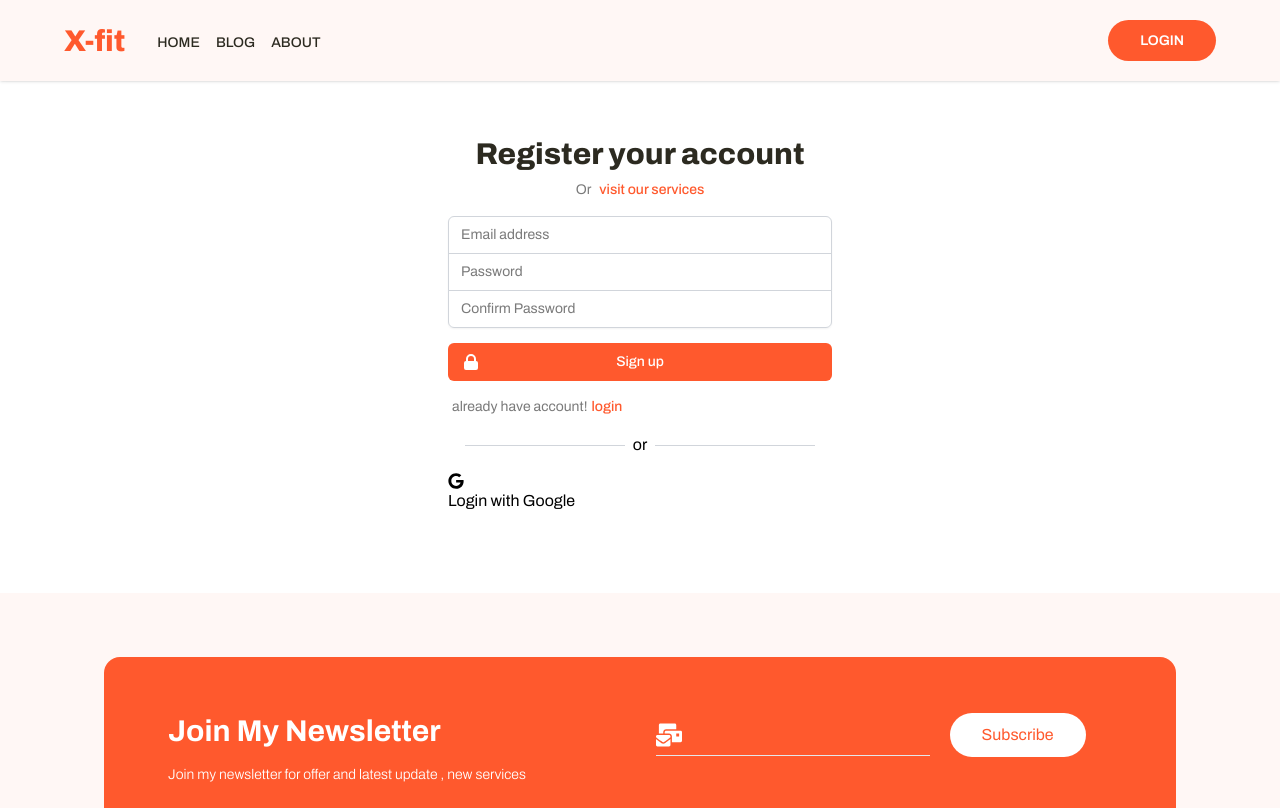
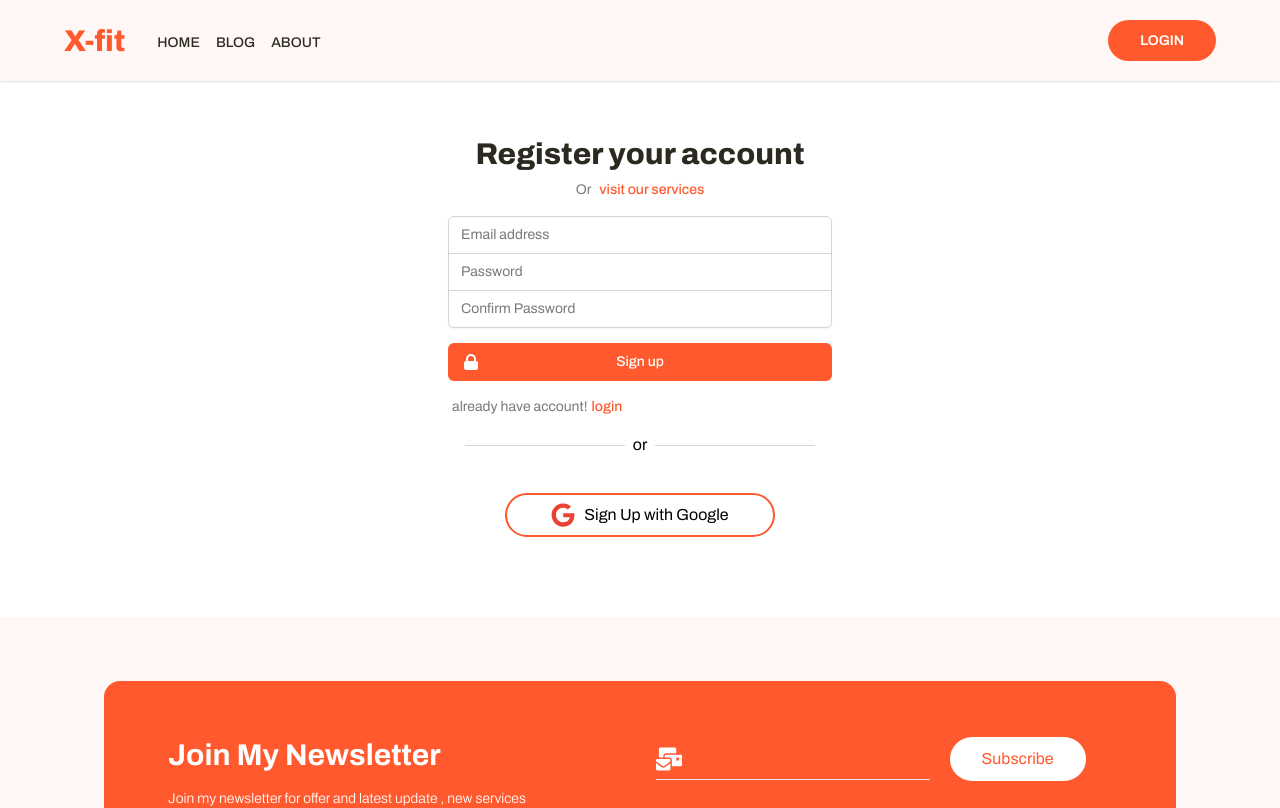
Before and after one commit to ferdousr3/x-fit-gym1, a React (Create React App) app: page /register in a window 1280 px wide. Shown: the top 808 px of the page. Built offline with nearby package versions, Linux system fonts and the light colour scheme; no server answers.

Commit message:
add blog page

```diff
--- /dev/null
+++ b/src/components/Answers/Answers.js
@@ -0,0 +1,14 @@
+import React from 'react';
+
+const Answers = ({ques,ans}) => {
+  return (
+    <div className='shadow-7xl bg-white py-6 px-6 my-3 '>
+      <h1 className='text-xl text-second font-bold' >{ques}?</h1>
+      <p className='pt-4 text-[16px] text-four'>
+        <span className='text-xl font-bold text-four' >Ans:</span> {ans}
+      </p>
+    </div>
+  );
+};
+
+export default Answers;
--- a/src/components/Header/Header.js
+++ b/src/components/Header/Header.js
@@ -21,7 +21,7 @@ const Header = () => {
   };
 
   return (
-    <header className="w-full backdrop-opacity-60  z-10 fixed py-5 shadow bg-six mx-auto ">
+    <header className="w-full  backdrop-opacity-60 z-40 fixed py-5 shadow bg-six mx-auto ">
       <div className="container  mx-auto ">
         <nav className="mx-auto   md:flex  items-center lg:flex lg:justify-between ">
           <div className="flex justify-between  items-center lg:flex-none">
--- a/src/components/HeroSection/HeroSection.js
+++ b/src/components/HeroSection/HeroSection.js
@@ -62,7 +62,7 @@ const HeroSection = () => {
                     alt=""
                   />
                   <img
-                    className=" z-50 absolute w-16 h-16 md:w-24 md:h-24 rounded bg-white shadow-4xl top-[70%] left-[-10px] md:left-[-30px] "
+                    className=" z-10 absolute w-16 h-16 md:w-24 md:h-24 rounded bg-white shadow-4xl top-[70%] left-[-10px] md:left-[-30px] "
                     src={dumbel}
                     alt=""
                   />
--- a/src/components/Login/Login.js
+++ b/src/components/Login/Login.js
@@ -9,8 +9,7 @@ import auth from "../../firebase.init";
 import Loading from "../Shared/Loading/Loading";
 import { ToastContainer, toast } from "react-toastify";
 import "react-toastify/dist/ReactToastify.css";
-
-
+import SocialLogin from "../Shared/SocialLogin/SocialLogin";
 
 const Login = () => {
   const [email, setEmail] = useState("");
@@ -55,7 +54,7 @@ const Login = () => {
   return (
     <>
       <div className="min-h-full flex items-center justify-center pt-12 pb-40 px-4 sm:px-6 lg:px-8">
-        <div className="max-w-sm w-full space-y-8">
+        <div className="max-w-sm w-full space-y-4">
           <div>
             <h2 className="mt-6 text-center text-3xl font-extrabold text-second">
               Sign in to your account
@@ -107,7 +106,7 @@ const Login = () => {
             </div>
 
             {/* loading spinner */}
-            <span className={(loading || sending) ? "my-1 w-48 mx-2" : "hidden"}>
+            <span className={loading || sending ? "my-1 w-48 mx-2" : "hidden"}>
               {(loading || sending) && <Loading />}
             </span>
             {/* error messages */}
@@ -140,7 +139,7 @@ const Login = () => {
                 </Link>
               </p>
             </div>
-
+            {/* forgot password */}
             <div className="text-sm">
               <button
                 onClick={forgotPassword}
@@ -151,6 +150,8 @@ const Login = () => {
             </div>
             <ToastContainer />
           </div>
+          {/* google signup */}
+          <SocialLogin />
         </div>
       </div>
     </>
--- a/src/components/Register/Register.js
+++ b/src/components/Register/Register.js
@@ -1,12 +1,13 @@
 import React, { useState } from "react";
 import { LockClosedIcon } from "@heroicons/react/solid";
 import { Link, useNavigate } from "react-router-dom";
-import { useCreateUserWithEmailAndPassword } from "react-firebase-hooks/auth";
+import { useCreateUserWithEmailAndPassword, useSignInWithGoogle } from "react-firebase-hooks/auth";
 import auth from "../../firebase.init";
 import Loading from "../Shared/Loading/Loading";
 import { ToastContainer, toast } from "react-toastify";
 import "react-toastify/dist/ReactToastify.css";
 import { FaGoogle } from "react-icons/fa";
+import SocialLogin from "../Shared/SocialLogin/SocialLogin";
 
 const Register = () => {
   const [email, setEmail] = useState("");
@@ -15,6 +16,7 @@ const Register = () => {
   const [customError, setCustomError] = useState("");
   const [createUserWithEmailAndPassword, user, loading, error] =
     useCreateUserWithEmailAndPassword(auth, { sendEmailVerification: true });
+
 
   const navigate = useNavigate();
 
@@ -33,7 +35,7 @@ const Register = () => {
   }
   // error handle
   let errorMessages;
-  if (customError || error) {
+  if (customError || error ) {
     errorMessages = (
       <p className="text-sm text-red-900">{customError?.message}</p>
     );
@@ -51,6 +53,9 @@ const Register = () => {
     createUserWithEmailAndPassword(email, password);
     toast("Thank You for Registration");
   };
+
+
+
 
   return (
     <>
@@ -161,17 +166,7 @@ const Register = () => {
           </div>
           <ToastContainer />
           {/* google signup */}
-          <div className="flex items-center justify-center">
-            <span className="h-[1px] md:w-40 w-32 block  bg-gray-300 mr-2"></span>
-            <p>or</p>
-            <span className="h-[1px] md:w-40 w-32 block bg-gray-300 ml-2"></span>
-          </div>
-          <div className="div">
-            <button>
-              <FaGoogle />
-              <p>Login with Google</p>
-            </button>
-          </div>
+          <SocialLogin />
         </div>
       </div>
     </>
--- /dev/null
+++ b/src/components/Shared/SocialLogin/SocialLogin.js
@@ -0,0 +1,47 @@
+import React from "react";
+import { useSignInWithGoogle } from "react-firebase-hooks/auth";
+import { FaGoogle } from "react-icons/fa";
+import { useNavigate, useLocation } from "react-router-dom";
+import auth from "../../../firebase.init";
+import Loading from "../Loading/Loading";
+
+const SocialLogin = () => {
+  const [signInWithGoogle, user, loading, error] = useSignInWithGoogle(auth);
+  const navigate = useNavigate();
+  const location = useLocation();
+  const from = location.state?.from?.pathname || "/home";
+  if (user) {
+    navigate(from, { replace: true });
+  }
+
+  let errorMessages;
+  if (error) {
+    errorMessages = <p className="text-sm text-center text-red-800">{error?.message}</p>;
+  }
+
+  if (loading) {
+    return <Loading />;
+  }
+
+  return (
+    <div>
+      <div className="flex items-center justify-center">
+        <span className="h-[1px] md:w-40 w-32 block  bg-gray-300 mr-2"></span>
+        <p>or</p>
+        <span className="h-[1px] md:w-40 w-32 block bg-gray-300 ml-2"></span>
+      </div>
+      <div className="py-2">{errorMessages}</div>
+      <div className="mx-auto pt-5">
+        <button
+          onClick={() => signInWithGoogle()}
+          className=" mx-auto flex w-full justify-around max-w-[270px] items-center border-2 border-main py-2 px-10 rounded-full "
+        >
+          <FaGoogle className="text-2xl text-[#EA4335] " />
+          <p className="">Sign Up with Google</p>
+        </button>
+      </div>
+    </div>
+  );
+};
+
+export default SocialLogin;
--- a/src/pages/Blog/Blog.js
+++ b/src/pages/Blog/Blog.js
@@ -1,9 +1,23 @@
-import React from 'react';
+import React from "react";
+import Answers from "../../components/Answers/Answers";
 
 const Blog = () => {
   return (
-    <div>
-      blog
+    <div className="container pt-20 mx-auto bg-six">
+      <div className="max-w-2xl mx-auto">
+        <Answers
+          ques="Difference between authorization and authentication"
+          ans="In the authentication system, the identity of users is checked for providing the access to the app or website. In the authorization process, a person’s or user’s authorities are checked for accessing the resources he can add or delete with his permission. In the authentication process, the user must be verified. On the other hand, an authorized person is valid and verified. Without authentication or unverified user never access any system its safe data."
+        />
+        <Answers
+          ques="Why are you using firebase? What other options do you have to implement authentication"
+          ans="firebase is used for user authentication. If we want to create a won authentication system then it's more costly and has security issues.   firebase solves this problem, firebase is easy to use and more secure. Without Email, Password we can implement social accounts (like Facebook, Linkedin, Twitter, etc ) login, Github, and many more. also, we can use a Microsoft account, Apple ID"
+        />
+        <Answers
+          ques="What other services does firebase provide other than authentication"
+          ans="Firebase's main feature is authentication but it provides many services. you can use it as a store database, a real-time database for chatting apps, or for other apps. Deploy your react app or other apps(asp.net core) by its API, but React app you deploy it directly from your computer. it also helps you with game development apps. firebase provides Cloud hosting and Matching learning projects services."
+        />
+      </div>
     </div>
   );
 };
```
